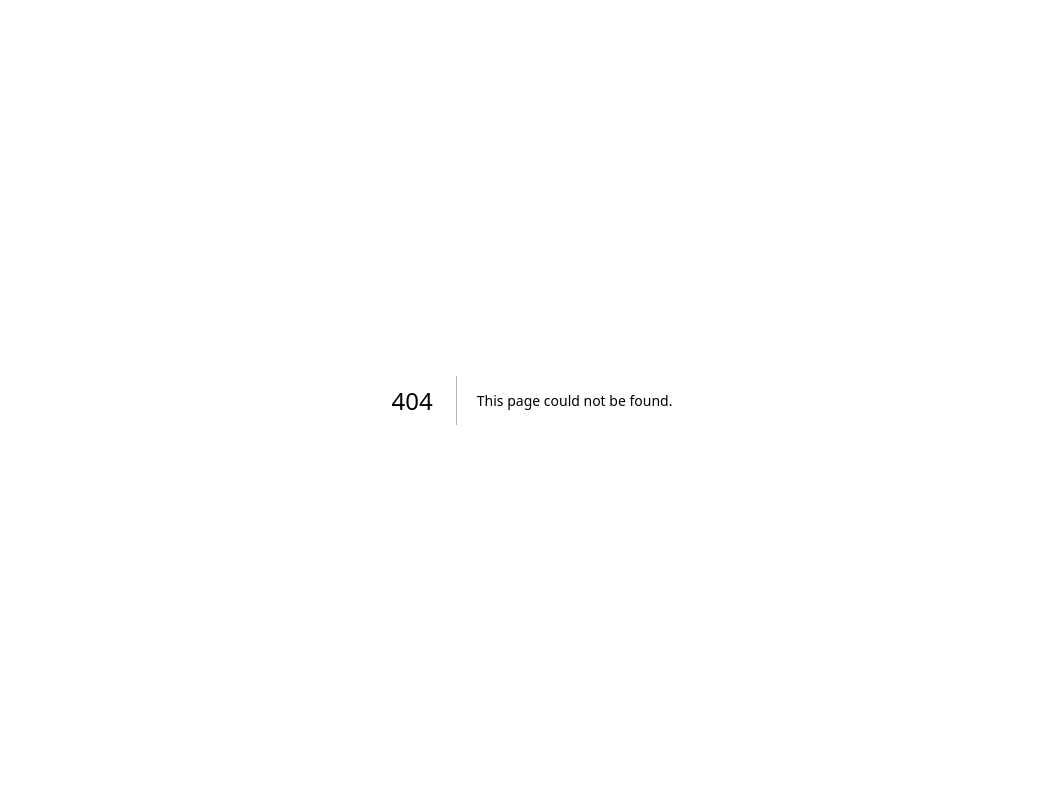
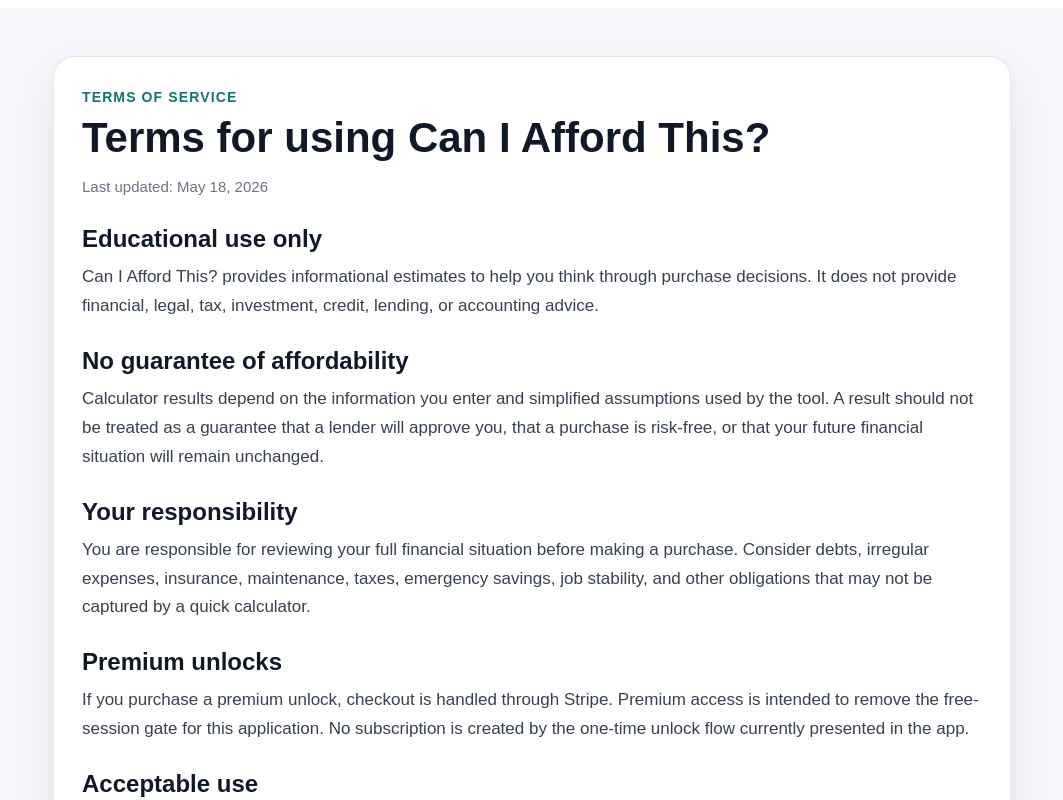
Before and after one commit to techtalk1282/can-i-afford-this, a Next.js app: page /terms in a window 1280 px wide. Before the commit this address had no page. Shown: the top 800 px of the page, without its empty margins (108-1171 px from the left). Built offline with nearby package versions, Linux system fonts and the light colour scheme.

Commit message:
Add Terms of Service page

```diff
--- /dev/null
+++ b/app/terms/page.js
@@ -0,0 +1,116 @@
+export const metadata = {
+  title: "Terms of Service",
+  description:
+    "Review the Can I Afford This? terms of service and financial disclaimer for educational affordability estimates.",
+};
+
+export default function TermsPage() {
+  return (
+    <main
+      style={{
+        minHeight: "70vh",
+        background: "#f5f7fb",
+        padding: "48px 20px",
+        fontFamily: "Arial, sans-serif",
+      }}
+    >
+      <article
+        style={{
+          maxWidth: 900,
+          margin: "0 auto",
+          background: "#ffffff",
+          border: "1px solid #e5e7eb",
+          borderRadius: 22,
+          padding: "32px 28px",
+          boxShadow: "0 16px 40px rgba(15, 23, 42, 0.08)",
+        }}
+      >
+        <p
+          style={{
+            margin: 0,
+            color: "#0f766e",
+            fontSize: 14,
+            fontWeight: 800,
+            letterSpacing: "0.08em",
+            textTransform: "uppercase",
+          }}
+        >
+          Terms of service
+        </p>
+
+        <h1
+          style={{
+            margin: "10px 0 0 0",
+            color: "#111827",
+            fontSize: 42,
+            lineHeight: 1.1,
+            fontWeight: 800,
+          }}
+        >
+          Terms for using Can I Afford This?
+        </h1>
+
+        <p
+          style={{
+            margin: "14px 0 0 0",
+            color: "#6b7280",
+            fontSize: 15,
+            lineHeight: 1.6,
+          }}
+        >
+          Last updated: May 18, 2026
+        </p>
+
+        {[
+          [
+            "Educational use only",
+            "Can I Afford This? provides informational estimates to help you think through purchase decisions. It does not provide financial, legal, tax, investment, credit, lending, or accounting advice.",
+          ],
+          [
+            "No guarantee of affordability",
+            "Calculator results depend on the information you enter and simplified assumptions used by the tool. A result should not be treated as a guarantee that a lender will approve you, that a purchase is risk-free, or that your future financial situation will remain unchanged.",
+          ],
+          [
+            "Your responsibility",
+            "You are responsible for reviewing your full financial situation before making a purchase. Consider debts, irregular expenses, insurance, maintenance, taxes, emergency savings, job stability, and other obligations that may not be captured by a quick calculator.",
+          ],
+          [
+            "Premium unlocks",
+            "If you purchase a premium unlock, checkout is handled through Stripe. Premium access is intended to remove the free-session gate for this application. No subscription is created by the one-time unlock flow currently presented in the app.",
+          ],
+          [
+            "Acceptable use",
+            "Do not misuse the site, attempt to disrupt its operation, reverse engineer protected systems, or use the service for unlawful activity. We may limit access if the site is abused or used in a way that harms reliability for others.",
+          ],
+          [
+            "Changes to the service",
+            "The site may change over time as calculators, guides, monetization features, and educational resources are added or improved. These terms may also be updated as the product evolves.",
+          ],
+        ].map(([title, copy]) => (
+          <section key={title} style={{ marginTop: 26 }}>
+            <h2
+              style={{
+                margin: 0,
+                color: "#111827",
+                fontSize: 24,
+                fontWeight: 800,
+              }}
+            >
+              {title}
+            </h2>
+            <p
+              style={{
+                margin: "10px 0 0 0",
+                color: "#374151",
+                fontSize: 17,
+                lineHeight: 1.7,
+              }}
+            >
+              {copy}
+            </p>
+          </section>
+        ))}
+      </article>
+    </main>
+  );
+}
```
